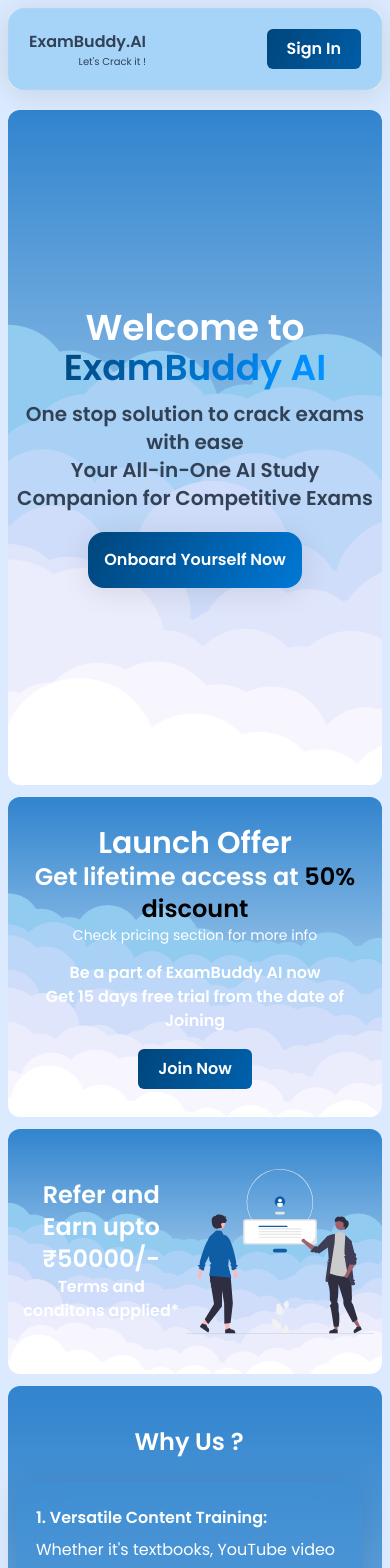
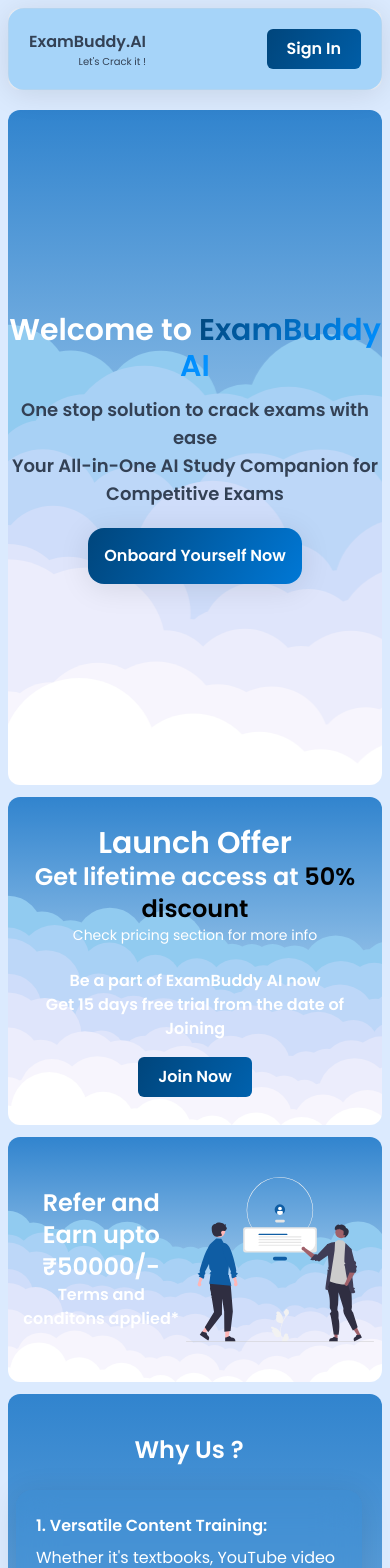
Before and after one commit to CoderAsh1/ebuddyai, a Next.js app: page / in a window 390 px wide. Shown: the top 1568 px of the page. Built offline with nearby package versions, Linux system fonts and the light colour scheme; no server answers.

Commit message:
animation added

```diff
--- a/src/app/page.jsx
+++ b/src/app/page.jsx
@@ -10,12 +10,21 @@
 import Script from "next/script";
 import { useEffect, useState } from "react";
 import toast, { Toaster } from "react-hot-toast";
+import AOS from 'aos';
+import 'aos/dist/aos.css'
 
 
 export default function Home() {
   const router = useRouter();
   const [user, setUser] = useState(null);
   const [loading, setLoading] = useState(true);
+
+  useEffect(() => {
+    AOS.init({
+         duration: 800,
+         once: false,
+       })
+ }, [])
 
   useEffect(() => {
     async function getUser() {
@@ -226,14 +235,14 @@
             )}
           </nav>
         </header>
-        <div className=" bg_speed rounded-xl mb-3 flex text-center mt-5 justify-center items-center h-[80vh]">
-          <div className="text-white">
-            <h1  className="lg:text:6xl md:text-4xl text-4xl mb-3 font-semibold">
+        <div  className=" bg_speed rounded-xl mb-3 flex text-center mt-5 justify-center items-center h-[80vh]">
+          <div className="text-white" data-aos="fade-up">
+            <h1  className="lg:text:6xl md:text-4xl text-3xl mb-3 font-semibold">
               Welcome to <span className="buddy ">ExamBuddy AI</span></h1>
-            <p className="text-slate-700 text-xl font-bold">
+            <p className="text-slate-700 text-lg md:text-xl font-bold">
               One stop solution to crack exams with ease
             </p>
-            <p className="text-slate-700 text-xl font-bold">
+            <p className="text-slate-700 text-lg md:text-xl font-bold">
               {" "}
               Your All-in-One AI Study Companion for Competitive Exams
             </p>
@@ -246,30 +255,33 @@
           </div>
         </div>
 
-        <div className="text-white text-md md:text-xl font-bold card_bg rounded-xl mb-3 flex flex-col text-center justify-center px-2 py-7 md:p-10 h-full">
+        <div className="text-white text-md md:text-xl font-bold card_bg rounded-xl mb-3 flex flex-col text-center justify-center px-2 py-7 md:p-10 h-full gap-5" >
+          <div data-aos="fade-left" >
           <div className="text-3xl">Launch Offer</div>
           <div className="text-2xl">Get lifetime access at  <span className="text-black">50% discount</span></div>
-          <div className="text-sm font-normal mb-4 ">Check pricing section for more info</div>
+          <div className="text-sm font-normal mb-6 ">Check pricing section for more info</div>
           <div>Be a part of ExamBuddy AI now</div>
           <div>Get 15 days free trial from the date of Joining</div>
           <button className="p-2 px-5 login_btn rounded-md text-white font-bold w-fit mx-auto mt-4">
                       Join Now
                     </button>
+          </div>
+
 
         </div>
 
         <div className="items-center text-white font-bold card_bg rounded-xl mb-3 flex text-center justify-between px-2 py-10 md:p-16 h-full">
-          <div>
+          <div data-aos="fade-right" >
           <h1>Refer and Earn upto &#8377;50000/-</h1>
           <p>Terms and conditons applied*</p>
           </div>
           <div>
-          <img src="./referral.svg" alt="referral" height={400} width={400}/>
+          <img data-aos="fade-left"  src="./referral.svg" alt="referral" height={400} width={400}/>
           </div>
         </div>
 
-        <div className=" card_bg rounded-xl mb-3 flex flex-col md:flex-row text-center justify-center px-2 py-10 md:p-16 h-full">
-          <div className="text-white me-3" >
+        <div className=" card_bg rounded-xl mb-3 flex flex-col md:flex-row text-center justify-center px-2 py-10 md:p-16 h-full" data-aos="zoom-in">
+          <div className="text-white me-3">
             <h1 className="lg:text:6xl md:text-4xl text-2xl mb-3 font-semibold">
               Why Us ?
             </h1>
@@ -294,11 +306,11 @@
               AI model's body.
             </div>
           </div>
-          <img src="./whyus.svg" alt="referral" height={400} width={400} className="hidden md:block"/>
+          <img src="./whyus.svg" alt="referral" height={400} width={400} className="hidden md:block" data-aos="zoom-in" data-aos-delay="200"/>
         </div>
 
-        <div className="card_bg rounded-xl mb-3 flex text-center justify-center px-2 py-10 md:p-16 h-full">
-          <img src="./train.svg" alt="referral" height={400} width={400} className="hidden md:block"/>
+        <div className="card_bg rounded-xl mb-3 flex text-center justify-center px-2 py-10 md:p-16 h-full" data-aos="zoom-in">
+          <img src="./train.svg" alt="referral" height={400} width={400} className="hidden md:block" data-aos="zoom-in" data-aos-delay="200"/>
           <div className="text-white">
             <h1 className="lg:text:6xl md:text-4xl text-2xl mb-3 font-semibold">
               Train on your own data
@@ -328,7 +340,7 @@
           </div>
         </div>
 
-        <div id="pricing" className=" card_bg rounded-xl mb-3 flex text-center justify-center px-5 py-10 md:p-16 h-full">
+        <div id="pricing" className=" card_bg rounded-xl mb-3 flex text-center justify-center px-5 py-10 md:p-16 h-full" data-aos="zoom-in">
           <div className="text-white">
             <h1 className="lg:text:6xl md:text-4xl text-2xl mb-3 font-semibold">
               Pricing
@@ -336,22 +348,7 @@
 
             <div className="morph p-5 md:p-10 mt-6 text-left leading-8">
               <div className="flex flex-wrap justify-center gap-10 ">
-                {/* <div className="rounded-xl p-2 md:p-6 phone-1 max-w-sm flex flex-col gap-4">
-                  <h1 className="font-bold">Free Plan</h1>
-                  <p>You will be able to access the companion.</p>
-                  <div>
-                    <span className="font-bold text-xl">&#8377; 0</span>/month
-                  </div>
-                  <p>&#x2714; Free</p>
-                  <Link
-                    href={user ? "/chat" : "/login"}
-                    className="login_btn p-4 rounded-md font-bold text-center text-white mt-auto"
-                  >
-                    Chat Now
-                  </Link>
-                </div> */}
-
-                <div className="rounded-xl p-2 md:p-6 phone-1 max-w-sm flex flex-col gap-4">
+                <div className="rounded-xl p-2 md:p-6 phone-1 max-w-sm flex flex-col gap-4" data-aos="zoom-in" data-aos-delay="200">
                   <h1 className="font-bold">Premium Plan</h1>
                   <p>You will be able to access the companion</p>
                   <div>
@@ -375,7 +372,7 @@
                     )}
                   </button>
                 </div>
-                <div className="rounded-xl p-2 md:p-6 phone-1 max-w-sm flex flex-col gap-4">
+                <div className="rounded-xl p-2 md:p-6 phone-1 max-w-sm flex flex-col gap-4" data-aos="zoom-in" data-aos-delay="400">
                   <h1 className="font-bold">Supreme Plan</h1>
                   <p>
                     You will be able to access the companion 30 days for free
```
Also changed, not shown: package.json (+2 -5 lines), 1 other file (tests, documents, lock files or other folders).
